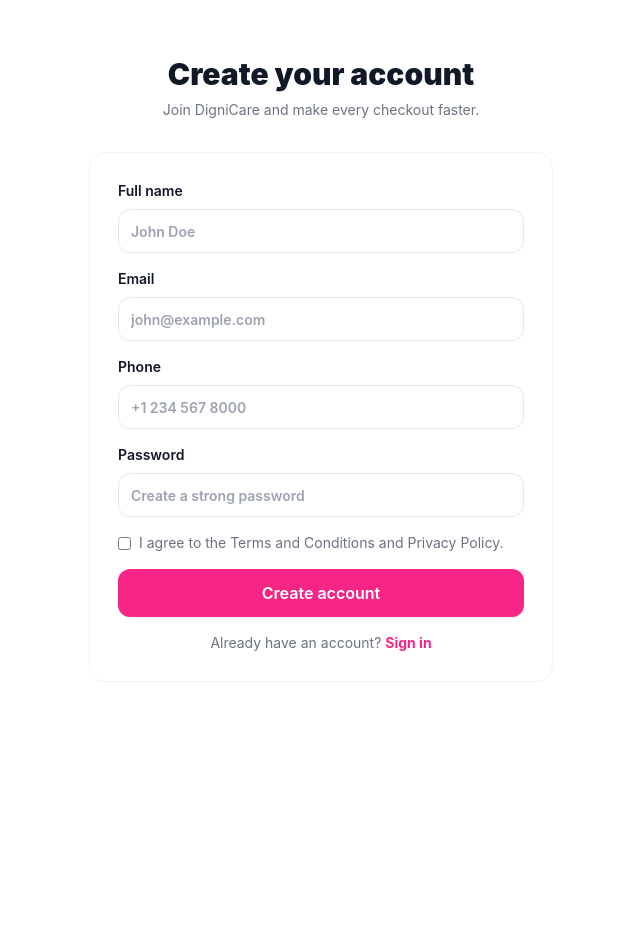
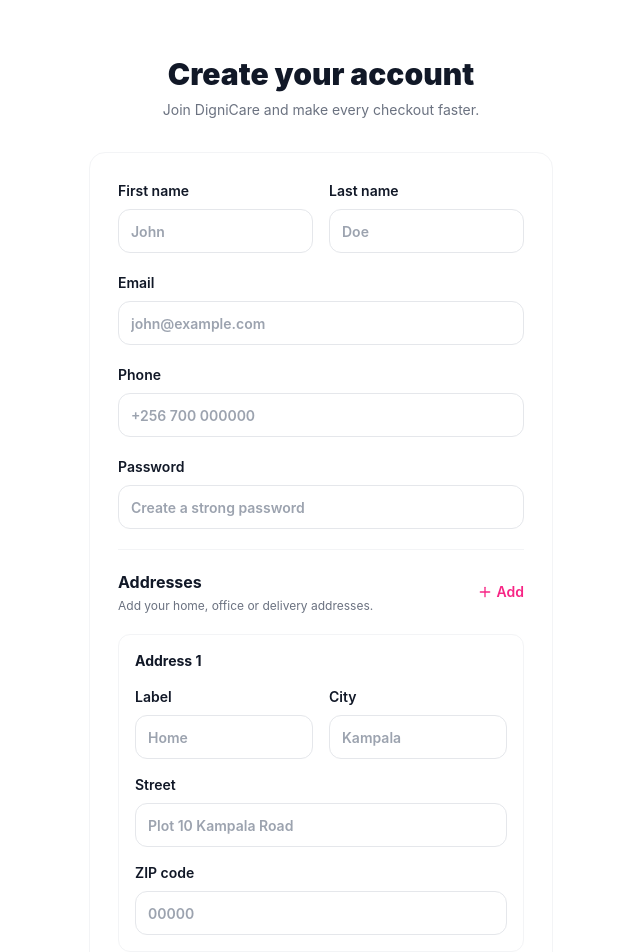
Before and after one commit to NashibJr/diniCare-storefront, a React (Vite) app: page /register in a window 1280 px wide. Shown: the top 952 px of the page, without its empty margins (319-959 px from the left). Before the commit the page ends 800 px from the top, so only its background shows below. Built offline with nearby package versions, Linux system fonts and the light colour scheme.

Commit message:
Feat: Added user registration

```diff
--- a/src/api/actions/actions.ts
+++ b/src/api/actions/actions.ts
@@ -67,6 +67,11 @@
     customer: string,
   ): Promise<GeneralQuery<MyOrder>> =>
     await this.api.get(`/orders/get?page=1&limit=100&customer=${customer}`);
+
+  public register = async (
+    data: unknown,
+  ): Promise<GeneralCreateResponse<unknown>> =>
+    await this.api.post("/accounts/register", data);
 }
 
 const actions = new Actions();
--- a/src/pages/RegisterPage.tsx
+++ b/src/pages/RegisterPage.tsx
@@ -1,49 +1,345 @@
-import { Link } from "react-router-dom";
+import React from "react";
+import { Link, useNavigate } from "react-router-dom";
+import { Plus, Trash2 } from "lucide-react";
 import Input from "../components/ui/Input";
 import Button from "../components/ui/Button";
+import { useMutation } from "@tanstack/react-query";
+import actions from "../api/actions/actions";
+import Utils from "../utils";
+
+type Address = {
+  label: string;
+  street: string;
+  zipCode: string;
+  city: string;
+};
+
+type RegisterFormValues = {
+  firstName: string;
+  lastName: string;
+  email: string;
+  password: string;
+  phone: string;
+  addresses: Address[];
+};
 
 export default function RegisterPage() {
+  const navigate = useNavigate();
+
+  const [values, setValues] = React.useState<RegisterFormValues>({
+    firstName: "",
+    lastName: "",
+    email: "",
+    password: "",
+    phone: "",
+    addresses: [
+      {
+        label: "",
+        street: "",
+        zipCode: "",
+        city: "",
+      },
+    ],
+  });
+
+  const [acceptedTerms, setAcceptedTerms] = React.useState(false);
+
+  const handleChange = (
+    field: keyof Omit<RegisterFormValues, "addresses">,
+    value: string,
+  ) => {
+    setValues((previousValues) => ({
+      ...previousValues,
+      [field]: value,
+    }));
+  };
+
+  const handleAddressChange = (
+    index: number,
+    field: keyof Address,
+    value: string,
+  ) => {
+    setValues((previousValues) => ({
+      ...previousValues,
+      addresses: previousValues.addresses.map((address, addressIndex) =>
+        addressIndex === index
+          ? {
+              ...address,
+              [field]: value,
+            }
+          : address,
+      ),
+    }));
+  };
+
+  const handleAddAddress = () => {
+    setValues((previousValues) => ({
+      ...previousValues,
+      addresses: [
+        ...previousValues.addresses,
+        {
+          label: "",
+          street: "",
+          zipCode: "",
+          city: "",
+        },
+      ],
+    }));
+  };
+
+  const handleRemoveAddress = (index: number) => {
+    setValues((previousValues) => ({
+      ...previousValues,
+      addresses: previousValues.addresses.filter(
+        (_, addressIndex) => addressIndex !== index,
+      ),
+    }));
+  };
+
+  const regiseterMutation = useMutation({
+    mutationKey: ["register"],
+    mutationFn: async (data: unknown) => await actions.register(data),
+  });
+  const handleSubmit = async (event: React.FormEvent<HTMLFormElement>) => {
+    event.preventDefault();
+
+    if (!acceptedTerms) {
+      return;
+    }
+
+    const payload = {
+      firstName: values.firstName.trim(),
+      lastName: values.lastName.trim(),
+      email: values.email.trim(),
+      password: values.password,
+      phone: values.phone.trim(),
+      addresses: values.addresses
+        .filter(
+          (address) =>
+            address.label || address.street || address.zipCode || address.city,
+        )
+        .map((address) => ({
+          label: address.label.trim(),
+          street: address.street.trim(),
+          zipCode: address.zipCode.trim(),
+          city: address.city.trim(),
+        })),
+    };
+
+    try {
+      try {
+        const { error, message } = await regiseterMutation.mutateAsync(payload);
+        Utils.notify(error, message, () => navigate("/login"));
+      } catch (error) {
+        Utils.notify("Network error");
+      }
+    } catch (error) {
+      console.error("Registration error:", error);
+    }
+  };
+
   return (
     <div className="mx-auto max-w-lg px-4 py-14 sm:px-6">
       <div className="text-center">
         <h1 className="text-3xl font-black">Create your account</h1>
+
         <p className="mt-2 text-sm text-gray-500">
           Join DigniCare and make every checkout faster.
         </p>
       </div>
-      <div className="mt-8 grid gap-4 rounded-2xl border border-gray-100 p-5 sm:p-7">
-        <label className="text-sm font-semibold">
-          Full name
-          <Input className="mt-2" placeholder="John Doe" />
-        </label>
+
+      <form
+        onSubmit={handleSubmit}
+        className="mt-8 grid gap-5 rounded-2xl border border-gray-100 p-5 sm:p-7"
+      >
+        <div className="grid gap-4 sm:grid-cols-2">
+          <label className="text-sm font-semibold">
+            First name
+            <Input
+              className="mt-2"
+              value={values.firstName}
+              onChange={(event) =>
+                handleChange("firstName", event.target.value)
+              }
+              placeholder="John"
+              required
+            />
+          </label>
+
+          <label className="text-sm font-semibold">
+            Last name
+            <Input
+              className="mt-2"
+              value={values.lastName}
+              onChange={(event) => handleChange("lastName", event.target.value)}
+              placeholder="Doe"
+              required
+            />
+          </label>
+        </div>
+
         <label className="text-sm font-semibold">
           Email
-          <Input className="mt-2" placeholder="john@example.com" />
+          <Input
+            className="mt-2"
+            type="email"
+            value={values.email}
+            onChange={(event) => handleChange("email", event.target.value)}
+            placeholder="john@example.com"
+            required
+          />
         </label>
+
         <label className="text-sm font-semibold">
           Phone
-          <Input className="mt-2" placeholder="+1 234 567 8000" />
+          <Input
+            className="mt-2"
+            type="tel"
+            value={values.phone}
+            onChange={(event) => handleChange("phone", event.target.value)}
+            placeholder="+256 700 000000"
+            required
+          />
         </label>
+
         <label className="text-sm font-semibold">
           Password
           <Input
             className="mt-2"
             type="password"
+            value={values.password}
+            onChange={(event) => handleChange("password", event.target.value)}
             placeholder="Create a strong password"
+            required
           />
         </label>
-        <label className="flex items-start gap-2 text-sm text-gray-500">
-          <input type="checkbox" className="mt-1 accent-primary-500" />I agree
-          to the Terms and Conditions and Privacy Policy.
+
+        <div className="border-t border-gray-100 pt-5">
+          <div className="flex items-center justify-between">
+            <div>
+              <h2 className="font-bold">Addresses</h2>
+
+              <p className="mt-1 text-xs text-gray-500">
+                Add your home, office or delivery addresses.
+              </p>
+            </div>
+
+            <button
+              type="button"
+              onClick={handleAddAddress}
+              className="flex items-center gap-1 text-sm font-semibold text-primary-500"
+            >
+              <Plus size={16} />
+              Add
+            </button>
+          </div>
+
+          <div className="mt-5 grid gap-5">
+            {values.addresses.map((address, index) => (
+              <div
+                key={index}
+                className="rounded-xl border border-gray-100 p-4"
+              >
+                <div className="flex items-center justify-between">
+                  <p className="text-sm font-bold">Address {index + 1}</p>
+
+                  {values.addresses.length > 1 && (
+                    <button
+                      type="button"
+                      onClick={() => handleRemoveAddress(index)}
+                      className="text-red-500 hover:text-red-600"
+                    >
+                      <Trash2 size={17} />
+                    </button>
+                  )}
+                </div>
+
+                <div className="mt-4 grid gap-4 sm:grid-cols-2">
+                  <label className="text-sm font-semibold">
+                    Label
+                    <Input
+                      className="mt-2"
+                      value={address.label}
+                      onChange={(event) =>
+                        handleAddressChange(index, "label", event.target.value)
+                      }
+                      placeholder="Home"
+                    />
+                  </label>
+
+                  <label className="text-sm font-semibold">
+                    City
+                    <Input
+                      className="mt-2"
+                      value={address.city}
+                      onChange={(event) =>
+                        handleAddressChange(index, "city", event.target.value)
+                      }
+                      placeholder="Kampala"
+                    />
+                  </label>
+
+                  <label className="text-sm font-semibold sm:col-span-2">
+                    Street
+                    <Input
+                      className="mt-2"
+                      value={address.street}
+                      onChange={(event) =>
+                        handleAddressChange(index, "street", event.target.value)
+                      }
+                      placeholder="Plot 10 Kampala Road"
+                    />
+                  </label>
+
+                  <label className="text-sm font-semibold sm:col-span-2">
+                    ZIP code
+                    <Input
+                      className="mt-2"
+                      value={address.zipCode}
+                      onChange={(event) =>
+                        handleAddressChange(
+                          index,
+                          "zipCode",
+                          event.target.value,
+                        )
+                      }
+                      placeholder="00000"
+                    />
+                  </label>
+                </div>
+              </div>
+            ))}
+          </div>
+        </div>
+
+        <label className="flex cursor-pointer items-start gap-2 text-sm text-gray-500">
+          <input
+            type="checkbox"
+            checked={acceptedTerms}
+            onChange={(event) => setAcceptedTerms(event.target.checked)}
+            className="mt-1 accent-primary-500"
+          />
+
+          <span>I agree to the Terms and Conditions and Privacy Policy.</span>
         </label>
-        <Button size="lg">Create account</Button>
+
+        <Button
+          type="submit"
+          size="lg"
+          disabled={!acceptedTerms || regiseterMutation.isPending}
+        >
+          {regiseterMutation.isPending
+            ? "Creating account..."
+            : "Create account"}
+        </Button>
+
         <p className="text-center text-sm text-gray-500">
           Already have an account?{" "}
           <Link className="font-bold text-primary-500" to="/login">
             Sign in
           </Link>
         </p>
-      </div>
+      </form>
     </div>
   );
 }
```
